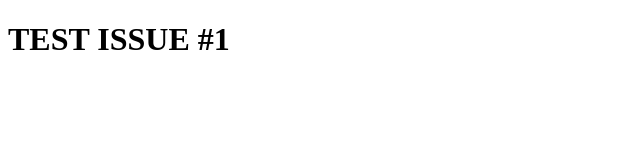
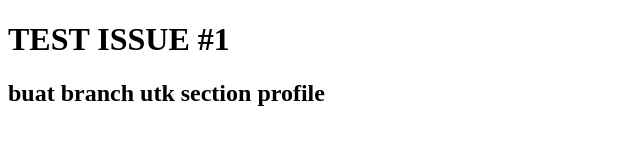
Before and after one commit to fahmanemotion/latihan_repo, a plain HTML site: page index.html in a window 1280 px wide. Shown: the whole page, without its empty margins (0-640 px from the left). Drawn offline with Linux system fonts and the light colour scheme.

Commit message:
#1 buat branch ke profile

```diff
--- a/index.html
+++ b/index.html
@@ -7,5 +7,6 @@
   </head>
   <body>
     <h1>TEST ISSUE #1</h1>
+    <h2>buat branch utk section profile</h2>
   </body>
 </html>
```
